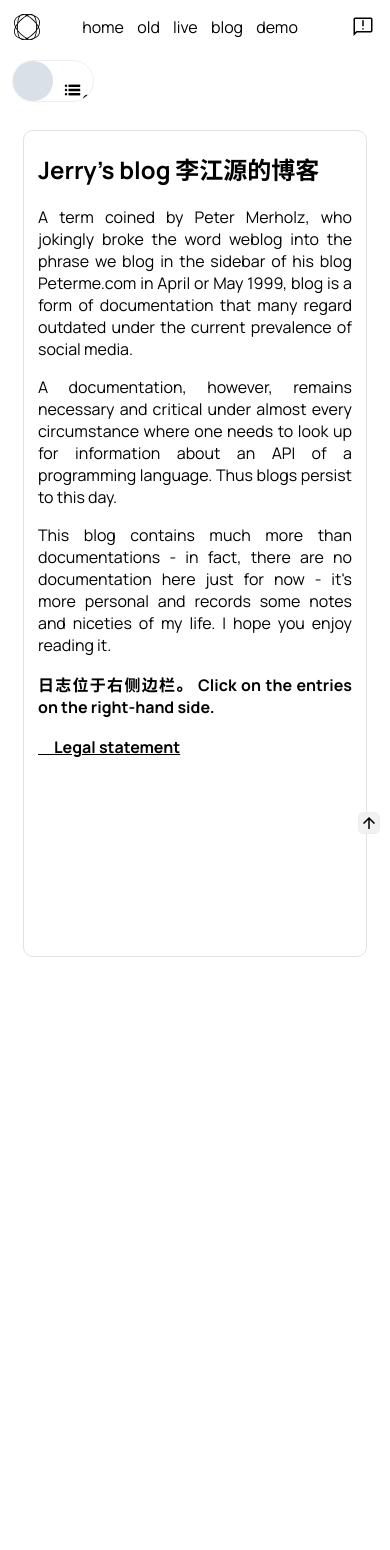
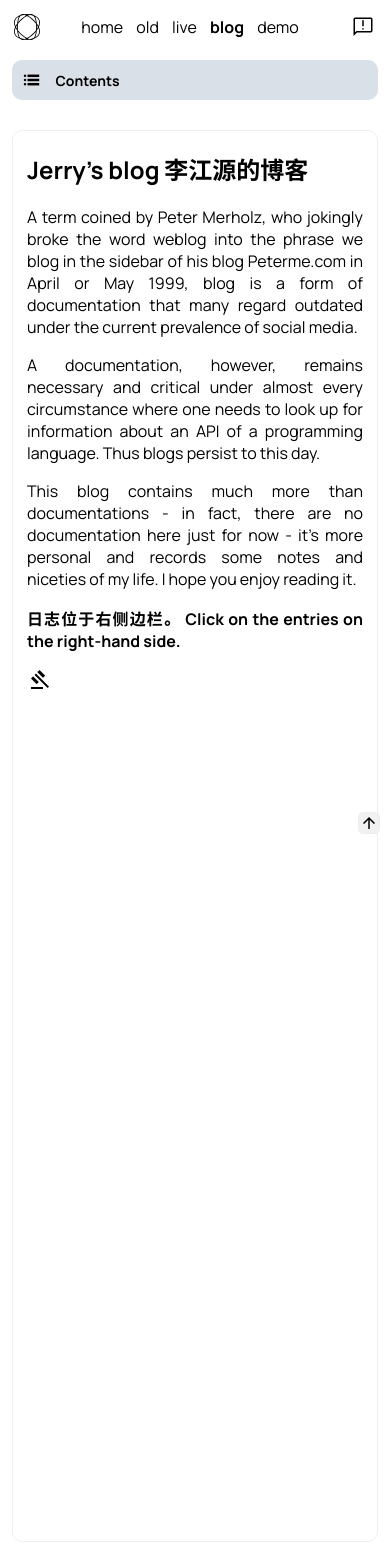
Before and after one commit to jerrylimes/static-blog, a Flask app: page / in a window 390 px wide. Before the commit the page ends 957 px from the top, so only its background shows below. Run offline with Flask 3, Linux system fonts and the light colour scheme; some web fonts are replaced.

Commit message:
Updated Aug 31 2025

```diff
--- a/app.py
+++ b/app.py
@@ -1,3 +1,9 @@
+"""
+    Author: Jerry Li
+    Date: 2025-08-31
+    Version: 0.1
+"""
+
 import os
 import json
 import markdown
@@ -23,7 +29,7 @@ def index():
 
 
 # Load metadata.json
-with open("metadata.json") as f:
+with open("metadata.json", "r", encoding="utf-8") as f:
     pages = json.load(f)
 
 # Create a dictionary mapping filenames to metadata
--- a/posts/content.html
+++ b/posts/content.html
@@ -11,3 +11,5 @@
     <li><a id="text-n" href="./20250121.html">CS 2130 Lab 1</a></li>
     <li><a id="text-n" href="../markdown/CS2100-Notes.md">CS 2100 Notes</a></li>
 </ul>
+
+<div class="empty-box"></div>
--- a/static/css/style.css
+++ b/static/css/style.css
@@ -248,6 +248,10 @@
 
 /* Blog-specific styles */
 
+#link-wrapper a:nth-child(4) {
+    font-weight: bold;
+}
+
 main {
     font-family: 'Source Han Sans', 'Manrope', system-ui, -apple-system, BlinkMacSystemFont, 'Segoe UI', Roboto, Oxygen, Ubuntu, Cantarell, 'Open Sans', 'Helvetica Neue', sans-serif;
 }
@@ -323,8 +327,9 @@ a {
 #bookmark {
     position: fixed;
     top: 130px;
-    left: calc(80% - 5px);
-    width: calc(20% - 10px);
+    right: 15px;
+    left: calc(80% - 10px);
+    transition: all 0.2s cubic-bezier(0.075, 0.82, 0.165, 1);
 }
 
 nav {
@@ -429,7 +434,7 @@ main {
     overflow-x: scroll;
     overflow-y: hidden;
     scrollbar-width: none;
-    border: solid 1px #e2e2e2;
+    border: solid 1px #eee;
     border-radius: 10px;
     transition: all 0.2s;
 }
@@ -605,33 +610,26 @@ footer {
     #bookmark {
         position: fixed;
         left: 12px;
+        right: 12px;
         top: 60px;
         display: flex;
-        width: 80px;
-        border-radius: 40px;
-        border: solid 1px #eee;
-        background-color: #fff;
+        border-radius: 10px;
+        background-color: hsl(210, 21%, 88%);
     }
 
     main {
-        width: calc(100% - 32px);
+        width: calc(100% - 10px);
+        margin-left: 4px;
     }
 
     .post-banner {
-        width: 40px;
-        height: 40px;
-        border-radius: 40px;
-        min-height: unset;
-        display: flex;
-        justify-content: center;
-        align-items: center;
-        background-image: unset;
+        display: none;
     }
 
     nav {
-        width: 40px;
+        width: 100%;
         height: 40px;
-        border-radius: 40px;
+        border-radius: 10px;
         background-color: unset;
     }
 
--- a/templates/index.html
+++ b/templates/index.html
@@ -27,7 +27,8 @@
     {% endfor %}
 </ul> -->
 <a id="text-n" href="{{ url_for('post', post_name=20240404) }}">
-    <i class="fa-solid fa-scale-balanced"></i>&emsp;<b>Legal statement</b>
+    <span class="material-symbols-outlined">gavel</span>
 </a>
-<br><br><br><br><br><br><br><br><br><br>
+<div class="empty-box"></div>
+
 {% endblock %}
```
